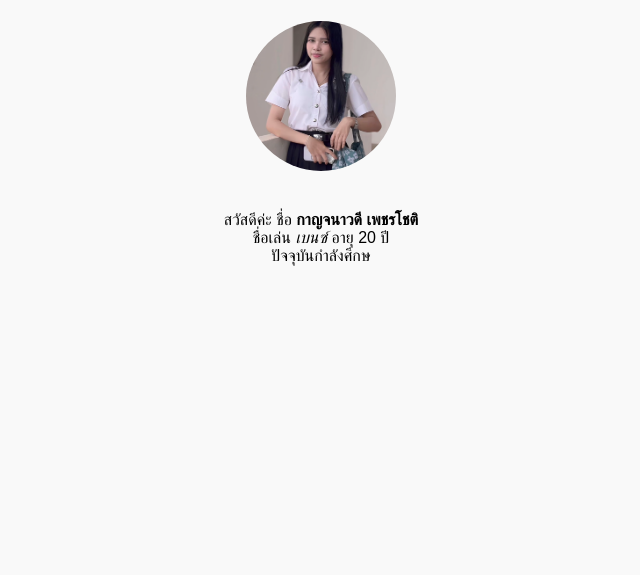
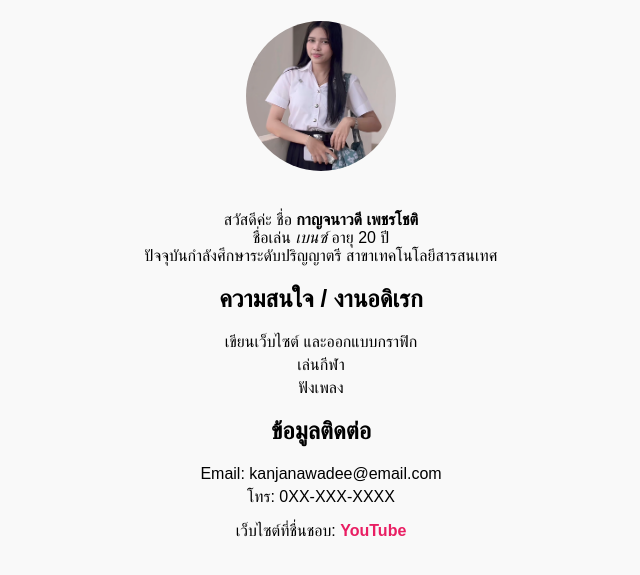
Before and after one commit to 003Kanjanawadee/week1, a plain HTML site: page index.html in a window 1280 px wide. Shown: the part 127-702 px from the top of the page, without its empty margins (319-959 px from the left). Drawn offline with Linux system fonts and the light colour scheme.

Commit message:
update week 1

```diff
--- a/index.html
+++ b/index.html
@@ -45,4 +45,27 @@
     <p>
         สวัสดีค่ะ ชื่อ <strong>กาญจนาวดี เพชรโชติ</strong><br>
         ชื่อเล่น <em>เบนซ์</em> อายุ 20 ปี<br>
-        ปัจจุบันกำลังศึกษ
+        ปัจจุบันกำลังศึกษาระดับปริญญาตรี
+        สาขาเทคโนโลยีสารสนเทศ
+    </p>
+
+    <h2>ความสนใจ / งานอดิเรก</h2>
+    <ul>
+        <li>เขียนเว็บไซต์ และออกแบบกราฟิก</li>
+        <li>เล่นกีฬา</li>
+        <li>ฟังเพลง</li>
+    </ul>
+
+    <h2>ข้อมูลติดต่อ</h2>
+    <ul>
+        <li>Email: kanjanawadee@email.com</li>
+        <li>โทร: 0XX-XXX-XXXX</li>
+    </ul>
+
+    <p>
+        เว็บไซต์ที่ชื่นชอบ:
+        <a href="https://www.youtube.com" target="_blank">YouTube</a>
+    </p>
+
+</body>
+</html>
```
